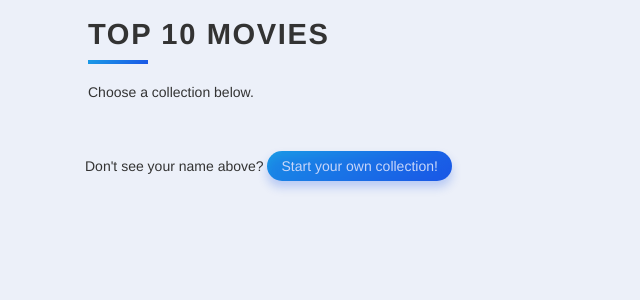
After one commit to grbellar/top-ten-movies, a Flask app: template templates/welcome.html in a window 1280 px wide. The commit adds this page. Shown: the top 300 px of the page, without its empty margins (0-640 px from the left). Run offline with Flask 2, Linux system fonts and the light colour scheme; the template is opened without the code that fills it, so the values that code supplies are empty; some libraries are stand-ins or nearby versions.

Commit message:
add multiple user support

```diff
--- a/main.py
+++ b/main.py
@@ -3,7 +3,7 @@ from flask import Flask, render_template, redirect, url_for
 from flask_bootstrap import Bootstrap
 from flask_sqlalchemy import SQLAlchemy
 from flask_wtf import FlaskForm
-from wtforms import StringField, SubmitField, FloatField
+from wtforms import StringField, SubmitField, FloatField, SelectField
 from wtforms.validators import DataRequired, NumberRange, ValidationError
 import requests
 
@@ -22,6 +22,7 @@ Bootstrap(app)
 # CREATE MOVIE TABLE IN DB
 class Movie(db.Model):
     id = db.Column(db.Integer, primary_key=True)
+    user = db.Column(db.String, unique=False)
     title = db.Column(db.String, unique=True, nullable=False)
     year = db.Column(db.Integer, unique=False)
     description = db.Column(db.String, unique=False)
@@ -39,6 +40,10 @@ with app.app_context():
 class EditForm(FlaskForm):
     rating = FloatField(label='Your rating out of 10', validators=[DataRequired(), NumberRange(min=0, max=10)])
     review = StringField(label='Your review:', validators=[DataRequired()])
+    user = SelectField(label='Your name',
+                       validators=[DataRequired()],
+                       choices=['Amy', 'Chris', 'Grant', 'Luke', 'Sabrina'],
+                       default=2)
     submit = SubmitField(label='Done')
 
 
@@ -48,14 +53,25 @@ class AddForm(FlaskForm):
 
 
 @app.route("/")
-def home():
+def welcome():
     all_movies = db.session.query(Movie).order_by(Movie.rating.desc())
+    user_list = []
+    for movie in all_movies:
+        if movie.user not in user_list:  # no duplicate users
+            user_list.append(movie.user)
+    return render_template('welcome.html', user_list=user_list)
+
+
+@app.route("/display")
+def display():
+    user = flask.request.args.get('user')
+    all_movies = db.session.query(Movie).filter_by(user=user).order_by(Movie.rating.desc())
     count = 1
     for movie in all_movies:
         movie.ranking = count
         db.session.commit()
         count += 1
-    return render_template("index.html", movies=all_movies)
+    return render_template("display.html", movies=all_movies, user=user)
 
 
 @app.route("/add", methods=['POST', 'GET'])
@@ -102,8 +118,9 @@ def edit():
         movie_to_update = Movie.query.get(database_id)
         movie_to_update.rating = form_edit.rating.data
         movie_to_update.review = form_edit.review.data
+        movie_to_update.user = form_edit.user.data
         db.session.commit()
-        return redirect(url_for('home'))
+        return redirect(url_for('display', user=form_edit.user.data))
     return render_template("edit.html", form=form_edit)
 
 
@@ -113,7 +130,7 @@ def delete():
     movie_to_delete = Movie.query.get(database_id)
     db.session.delete(movie_to_delete)
     db.session.commit()
-    return redirect(url_for('home'))
+    return redirect(url_for('display', user=movie_to_delete.user))
 
 
 if __name__ == '__main__':
--- a/templates/index.html
+++ b/templates/display.html
@@ -14,7 +14,9 @@
 {% block content %}
 <div class="container">
   <h1 class="heading">My Top 10 Movies</h1>
-  <p class="description">These are my all-time favourite movies.</p>
+  <p class="description">These are {{ user }}'s all-time favourite movies.</p>
+    <a class="button" href="{{url_for('welcome')}}">Check out other collections</a>
+
 
   {% for movie in movies: %}
 
--- /dev/null
+++ b/templates/welcome.html
@@ -0,0 +1,27 @@
+{% extends 'bootstrap/base.html' %}
+
+{% block styles %}
+  {{ super() }}
+  <link rel="stylesheet" href="https://fonts.googleapis.com/css?family=Nunito+Sans:300,400,700">
+  <link rel="stylesheet" href="https://fonts.googleapis.com/css?family=Poppins:300,400,700">
+    <link rel="stylesheet" href="https://fonts.googleapis.com/css?family=Poppins:300,400,700">
+    <link rel="stylesheet" href="https://cdnjs.cloudflare.com/ajax/libs/font-awesome/5.14.0/css/all.min.css" integrity="sha512-1PKOgIY59xJ8Co8+NE6FZ+LOAZKjy+KY8iq0G4B3CyeY6wYHN3yt9PW0XpSriVlkMXe40PTKnXrLnZ9+fkDaog==" crossorigin="anonymous" />
+  <link rel="stylesheet" href="{{ url_for('static', filename='css/styles.css') }}">
+{% endblock %}
+
+{% block title %}Top 10 Movies{% endblock %}
+
+{% block content %}
+<div class="container">
+  <h1 class="heading">Top 10 Movies</h1>
+  <p class="description">Choose a collection below.</p>
+    <div class="container">
+     {% for user in user_list: %}
+    <p class="description"><a href="{{ url_for('display', user=user) }}">{{ user }}</a></p>
+    {% endfor %}
+        <p>Don't see your name above? <a href="{{ url_for('add') }}" class="button">Start your own collection!</a></p>
+    </div>
+</div>
+
+
+{% endblock %}
```
